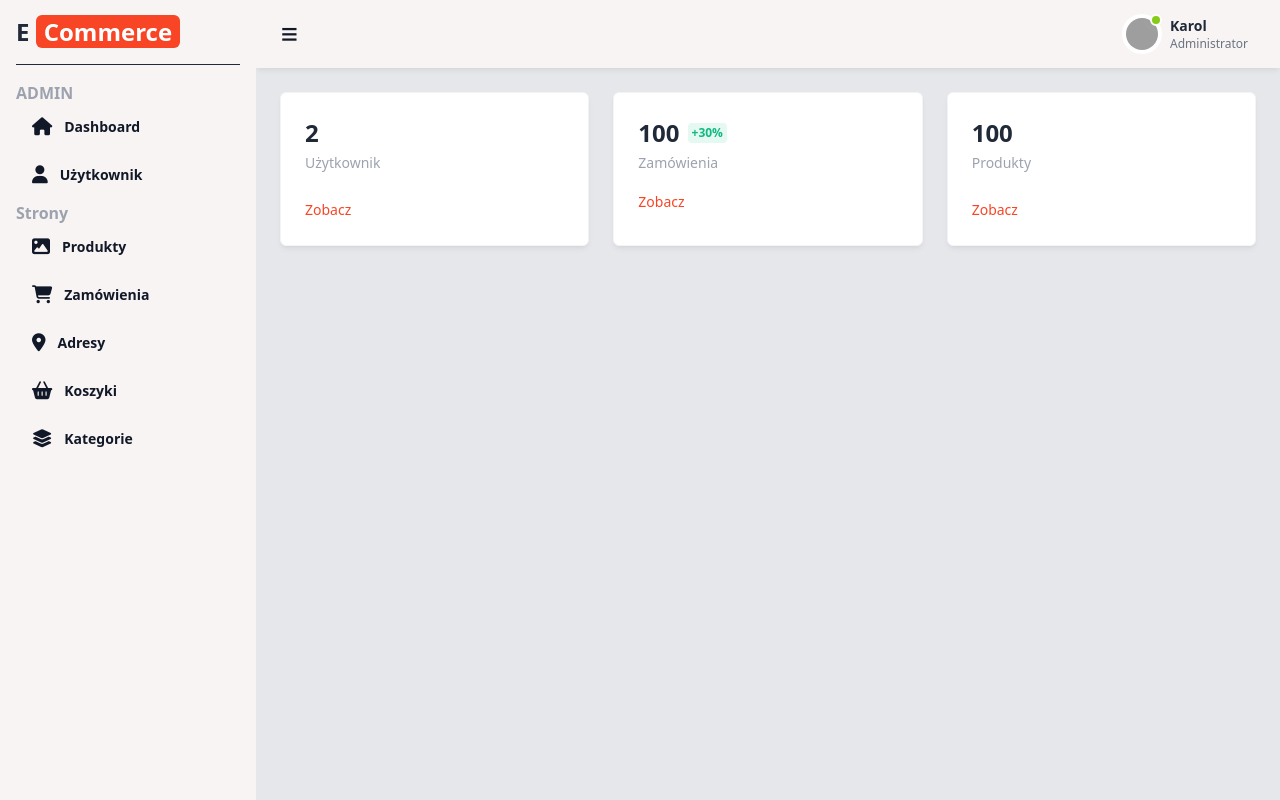
After one commit to KrzysztofKuklinski2000/Project-Ecomerce, a PHP site: page /resources/templates/dashboard/layout.php in a window 1280 px wide. The commit adds this page. Run offline with PHP 8.4, Linux system fonts and the light colour scheme; some libraries are stand-ins or nearby versions; grey boxes are pictures that could not be loaded.

Commit message:
Stworzenie layoutu dla dashboardu i utworzenie klasy widoku dla dashboarda

```diff
--- a/public/css/styles.css
+++ b/public/css/styles.css
@@ -1421,6 +1421,7 @@ video {
     padding-right: 1.5rem;
   }
 }
+
 @media (min-width: 768px) {
 
   .md\:mx-4 {
--- /dev/null
+++ b/resources/templates/dashboard/layout.php
@@ -0,0 +1,281 @@
+<!-- component -->
+<!DOCTYPE html>
+<html lang="pl">
+<head>
+    <meta charset="UTF-8">
+    <meta name="viewport" content="width=device-width, initial-scale=1.0">
+    <meta http-equiv="X-UA-Compatible" content="ie=edge">
+
+    <link href="https://cdn.jsdelivr.net/npm/remixicon@3.5.0/fonts/remixicon.css" rel="stylesheet">
+    <script src="https://cdn.tailwindcss.com"></script>
+
+    <title>Ecommerce - Panel Administrator</title>
+    <script src="https://kit.fontawesome.com/062ebc24f8.js" crossorigin="anonymous"></script>
+    <style>
+        @media (min-width: 768px){
+            .main.active{
+                margin-left: 0px;
+                width: 100%;
+            }
+        }
+    </style>
+</head>
+<body class="text-gray-800 font-inter">
+    <!--sidenav -->
+    <div class="fixed left-0 top-0 w-64 h-full bg-[#f8f4f3] p-4 z-50 sidebar-menu transition-transform">
+        <a href="#" class="flex items-center pb-4 border-b border-b-gray-800">
+
+            <h2 class="font-bold text-2xl">E <span class="bg-[#f84525] text-white px-2 rounded-md">Commerce</span></h2>
+        </a>
+        <ul class="mt-4">
+            <span class="text-gray-400 font-bold">ADMIN</span>
+            <li class="mb-1 group">
+                <a href="" class="flex font-semibold items-center py-2 px-4 text-gray-900 hover:bg-gray-950 hover:text-gray-100 rounded-md group-[.active]:bg-gray-800 group-[.active]:text-white group-[.selected]:bg-gray-950 group-[.selected]:text-gray-100">
+                <i class="fa-solid fa-house mr-3 text-lg"></i>
+                    <span class="text-sm">Dashboard</span>
+                </a>
+            </li>
+            <li class="mb-1 group">
+                <a href="" class="flex font-semibold items-center py-2 px-4 text-gray-900 hover:bg-gray-950 hover:text-gray-100 rounded-md group-[.active]:bg-gray-800 group-[.active]:text-white group-[.selected]:bg-gray-950 group-[.selected]:text-gray-100 sidebar-dropdown-toggle">
+                    <i class="fa-solid fa-user mr-3 text-lg"></i>
+                    <span class="text-sm">Użytkownik</span>
+                </a>
+            </li>
+            <span class="text-gray-400 font-bold">Strony</span>
+            <li class="mb-1 group">
+                <a href="" class="flex font-semibold items-center py-2 px-4 text-gray-900 hover:bg-gray-950 hover:text-gray-100 rounded-md group-[.active]:bg-gray-800 group-[.active]:text-white group-[.selected]:bg-gray-950 group-[.selected]:text-gray-100 sidebar-dropdown-toggle">
+                    <i class='fa-solid fa-image mr-3 text-lg' ></i>
+                    <span class="text-sm">Produkty</span>
+                </a>
+            </li>
+            <li class="mb-1 group">
+                <a href="" class="flex font-semibold items-center py-2 px-4 text-gray-900 hover:bg-gray-950 hover:text-gray-100 rounded-md group-[.active]:bg-gray-800 group-[.active]:text-white group-[.selected]:bg-gray-950 group-[.selected]:text-gray-100">
+                    <i class="fa-solid fa-cart-shopping mr-3 text-lg"></i>
+                    <span class="text-sm">Zamówienia</span>
+                </a>
+            </li>
+            <li class="mb-1 group">
+                <a href="" class="flex font-semibold items-center py-2 px-4 text-gray-900 hover:bg-gray-950 hover:text-gray-100 rounded-md group-[.active]:bg-gray-800 group-[.active]:text-white group-[.selected]:bg-gray-950 group-[.selected]:text-gray-100">
+                    <i class="fa-solid fa-location-dot mr-3 text-lg"></i>
+                    <span class="text-sm">Adresy</span>
+                </a>
+            </li>
+            <li class="mb-1 group">
+                <a href="" class="flex font-semibold items-center py-2 px-4 text-gray-900 hover:bg-gray-950 hover:text-gray-100 rounded-md group-[.active]:bg-gray-800 group-[.active]:text-white group-[.selected]:bg-gray-950 group-[.selected]:text-gray-100">
+                    <i class="fa-solid fa-basket-shopping mr-3 text-lg"></i>
+                    <span class="text-sm">Koszyki</span>
+                </a>
+            </li>
+            <li class="mb-1 group">
+                <a href="" class="flex font-semibold items-center py-2 px-4 text-gray-900 hover:bg-gray-950 hover:text-gray-100 rounded-md group-[.active]:bg-gray-800 group-[.active]:text-white group-[.selected]:bg-gray-950 group-[.selected]:text-gray-100">
+                    <i class="fa-solid fa-layer-group mr-3 text-lg"></i>
+                    <span class="text-sm">Kategorie</span>
+                </a>
+            </li>
+        </ul>
+    </div>
+    <div class="fixed top-0 left-0 w-full h-full bg-black/50 z-40 md:hidden sidebar-overlay"></div>
+    <!-- end sidenav -->
+
+    <main class="w-full md:w-[calc(100%-256px)] md:ml-64 bg-gray-200 min-h-screen transition-all main">
+        <!-- navbar -->
+        <div class="py-2 px-6 bg-[#f8f4f3] flex items-center shadow-md shadow-black/5 sticky top-0 left-0 z-30">
+            <button type="button" class="text-lg text-gray-900 font-semibold sidebar-toggle">
+                <i class="ri-menu-line"></i>
+            </button>
+
+            <ul class="ml-auto flex items-center">
+                <li class="dropdown ml-3">
+                    <button type="button" class="dropdown-toggle flex items-center">
+                        <div class="flex-shrink-0 w-10 h-10 relative">
+                            <div class="p-1 bg-white rounded-full focus:outline-none focus:ring">
+                                <img class="w-8 h-8 rounded-full" src="https://laravelui.spruko.com/tailwind/ynex/build/assets/images/faces/9.jpg" alt=""/>
+                                <div class="top-0 left-7 absolute w-3 h-3 bg-lime-400 border-2 border-white rounded-full animate-ping"></div>
+                                <div class="top-0 left-7 absolute w-3 h-3 bg-lime-500 border-2 border-white rounded-full"></div>
+                            </div>
+                        </div>
+                        <div class="p-2 md:block text-left">
+                            <h2 class="text-sm font-semibold text-gray-800">Karol</h2>
+                            <p class="text-xs text-gray-500">Administrator</p>
+                        </div>
+                    </button>
+                    <ul class="dropdown-menu shadow-md shadow-black/5 z-30 hidden py-1.5 rounded-md bg-white border border-gray-100 w-full max-w-[140px]">
+                        <li>
+                            <a href="#" class="flex items-center text-[13px] py-1.5 px-4 text-gray-600 hover:text-[#f84525] hover:bg-gray-50">Profil</a>
+                        </li>
+                        <li>
+                            <form method="POST" action="">
+                                <a role="menuitem" class="flex items-center text-[13px] py-1.5 px-4 text-gray-600 hover:text-[#f84525] hover:bg-gray-50 cursor-pointer"
+                                    onclick="event.preventDefault();
+                                    this.closest('form').submit();">
+                                    Wyloguj się
+                                </a>
+                            </form>
+                        </li>
+                    </ul>
+                </li>
+            </ul>
+        </div>
+        <!-- end navbar -->
+
+      <!-- Content -->
+        <div class="p-6">
+            <div class="grid grid-cols-1 md:grid-cols-2 lg:grid-cols-3 gap-6 mb-6">
+                <div class="bg-white rounded-md border border-gray-100 p-6 shadow-md shadow-black/5">
+                    <div class="flex justify-between mb-6">
+                        <div>
+                            <div class="flex items-center mb-1">
+                                <div class="text-2xl font-semibold">2</div>
+                            </div>
+                            <div class="text-sm font-medium text-gray-400">Użytkownik</div>
+                        </div>
+                    </div>
+
+                    <a href="#" class="text-[#f84525] font-medium text-sm hover:text-red-800">Zobacz</a>
+                </div>
+                <div class="bg-white rounded-md border border-gray-100 p-6 shadow-md shadow-black/5">
+                    <div class="flex justify-between mb-4">
+                        <div>
+                            <div class="flex items-center mb-1">
+                                <div class="text-2xl font-semibold">100</div>
+                                <div class="p-1 rounded bg-emerald-500/10 text-emerald-500 text-[12px] font-semibold leading-none ml-2">+30%</div>
+                            </div>
+                            <div class="text-sm font-medium text-gray-400">Zamówienia</div>
+                        </div>
+                    </div>
+                    <a href="#" class="text-[#f84525] font-medium text-sm hover:text-red-800">Zobacz</a>
+                </div>
+                <div class="bg-white rounded-md border border-gray-100 p-6 shadow-md shadow-black/5">
+                    <div class="flex justify-between mb-6">
+                        <div>
+                            <div class="text-2xl font-semibold mb-1">100</div>
+                            <div class="text-sm font-medium text-gray-400">Produkty</div>
+                        </div>
+                    </div>
+                    <a href="#" class="text-[#f84525] font-medium text-sm hover:text-red-800">Zobacz</a>
+                </div>
+            </div>
+            <div class="grid grid-cols-1 lg:grid-cols-2 gap-6 mb-6">
+
+            </div>
+            <div class="grid grid-cols-1 lg:grid-cols-3 gap-6 mb-6">
+
+            </div>
+        </div>
+      <!-- End Content -->
+    </main>
+
+    <script src="https://unpkg.com/@popperjs/core@2"></script>
+    <script>
+        // start: Sidebar
+        const sidebarToggle = document.querySelector('.sidebar-toggle')
+        const sidebarOverlay = document.querySelector('.sidebar-overlay')
+        const sidebarMenu = document.querySelector('.sidebar-menu')
+        const main = document.querySelector('.main')
+        sidebarToggle.addEventListener('click', function (e) {
+            e.preventDefault()
+            main.classList.toggle('active')
+            sidebarOverlay.classList.toggle('hidden')
+            sidebarMenu.classList.toggle('-translate-x-full')
+        })
+        sidebarOverlay.addEventListener('click', function (e) {
+            e.preventDefault()
+            main.classList.add('active')
+            sidebarOverlay.classList.add('hidden')
+            sidebarMenu.classList.add('-translate-x-full')
+        })
+        document.querySelectorAll('.sidebar-dropdown-toggle').forEach(function (item) {
+            item.addEventListener('click', function (e) {
+                e.preventDefault()
+                const parent = item.closest('.group')
+                if (parent.classList.contains('selected')) {
+                    parent.classList.remove('selected')
+                } else {
+                    document.querySelectorAll('.sidebar-dropdown-toggle').forEach(function (i) {
+                        i.closest('.group').classList.remove('selected')
+                    })
+                    parent.classList.add('selected')
+                }
+            })
+        })
+        // end: Sidebar
+
+
+
+        // start: Popper
+        const popperInstance = {}
+        document.querySelectorAll('.dropdown').forEach(function (item, index) {
+            const popperId = 'popper-' + index
+            const toggle = item.querySelector('.dropdown-toggle')
+            const menu = item.querySelector('.dropdown-menu')
+            menu.dataset.popperId = popperId
+            popperInstance[popperId] = Popper.createPopper(toggle, menu, {
+                modifiers: [
+                    {
+                        name: 'offset',
+                        options: {
+                            offset: [0, 8],
+                        },
+                    },
+                    {
+                        name: 'preventOverflow',
+                        options: {
+                            padding: 24,
+                        },
+                    },
+                ],
+                placement: 'bottom-end'
+            });
+        })
+        document.addEventListener('click', function (e) {
+            const toggle = e.target.closest('.dropdown-toggle')
+            const menu = e.target.closest('.dropdown-menu')
+            if (toggle) {
+                const menuEl = toggle.closest('.dropdown').querySelector('.dropdown-menu')
+                const popperId = menuEl.dataset.popperId
+                if (menuEl.classList.contains('hidden')) {
+                    hideDropdown()
+                    menuEl.classList.remove('hidden')
+                    showPopper(popperId)
+                } else {
+                    menuEl.classList.add('hidden')
+                    hidePopper(popperId)
+                }
+            } else if (!menu) {
+                hideDropdown()
+            }
+        })
+
+        function hideDropdown() {
+            document.querySelectorAll('.dropdown-menu').forEach(function (item) {
+                item.classList.add('hidden')
+            })
+        }
+        function showPopper(popperId) {
+            popperInstance[popperId].setOptions(function (options) {
+                return {
+                    ...options,
+                    modifiers: [
+                        ...options.modifiers,
+                        { name: 'eventListeners', enabled: true },
+                    ],
+                }
+            });
+            popperInstance[popperId].update();
+        }
+        function hidePopper(popperId) {
+            popperInstance[popperId].setOptions(function (options) {
+                return {
+                    ...options,
+                    modifiers: [
+                        ...options.modifiers,
+                        { name: 'eventListeners', enabled: false },
+                    ],
+                }
+            });
+        }
+        // end: Popper
+
+    </script>
+</body>
+</html>
--- a/src/Services/StripeService.php
+++ b/src/Services/StripeService.php
@@ -21,7 +21,7 @@ class StripeService {
         return $checkout_session->url;
     }
 
-    public function paymentStatus(string $sessionId):string {
+    public function paymentStatus(?string $sessionId):string {
         return \Stripe\Checkout\Session::retrieve($sessionId)->payment_status;
     }
 }
```
Also changed, not shown: index.php (+4 -3 lines), src/Controllers/DashboardController.php (+16 -2 lines), src/Controllers/StoreController.php (+8 -8 lines), src/Views/DashboardView.php (added, +9 -0 lines).
